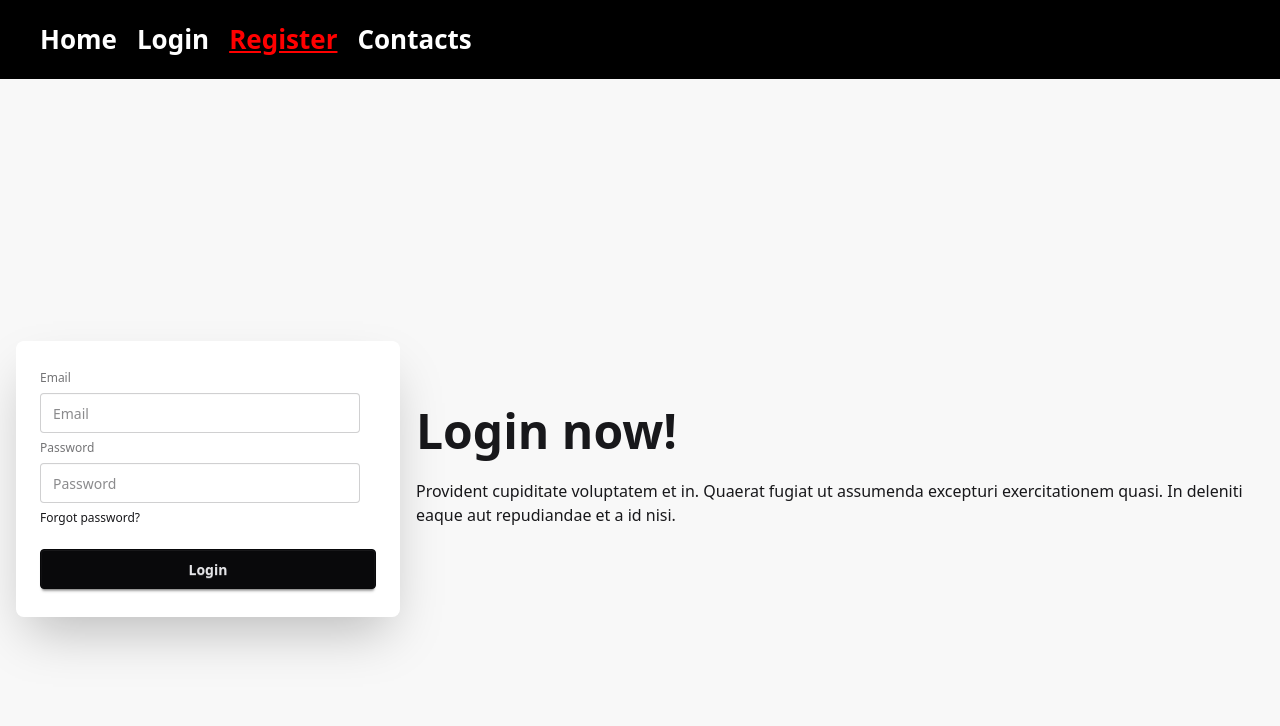
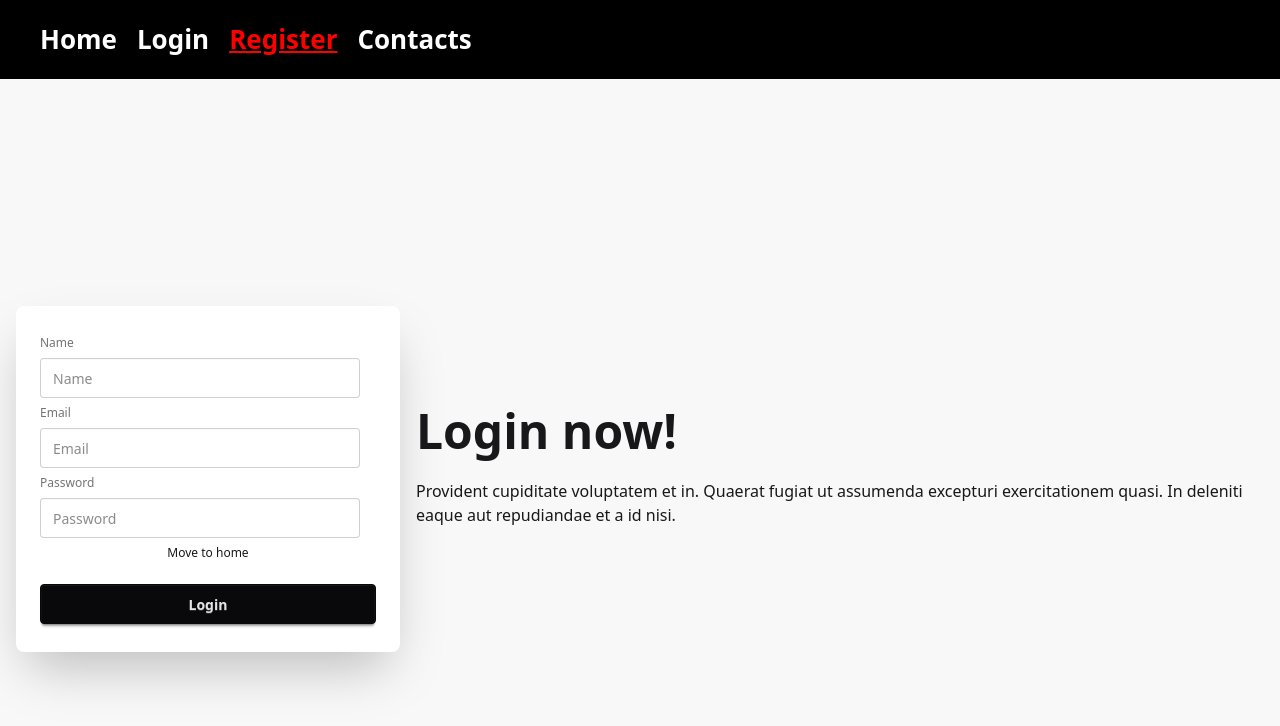
Before and after one commit to Vladyslav6/goit-react-hw-08, a React (Vite) app: page /register in a window 1280 px wide. Shown: the top 726 px of the page. Built offline with nearby package versions, Linux system fonts and the light colour scheme; no server answers.

Commit message:
addButtonToHome

```diff
--- a/src/pages/login/Login.jsx
+++ b/src/pages/login/Login.jsx
@@ -1,4 +1,5 @@
 import React from "react";
+import { NavLink } from "react-router-dom";
 
 const Login = () => {
   return <div className="hero bg-base-200 min-h-screen">
@@ -17,9 +18,10 @@ const Login = () => {
           <input type="email" className="input" placeholder="Email" />
           <label className="label">Password</label>
           <input type="password" className="input" placeholder="Password" />
-          <div><a className="link link-hover">Forgot password?</a></div>
+          <div className="m-auto"><NavLink className="link link-hover m-auto"to="/">Move to home</NavLink></div>
           <button className="btn btn-neutral mt-4">Login</button>
         </fieldset>
+
       </div>
     </div>
   </div>
--- a/src/pages/register/Register.jsx
+++ b/src/pages/register/Register.jsx
@@ -1,4 +1,5 @@
 import React from "react";
+import { NavLink } from "react-router-dom";
 
 const Register = () => {
   return <div className="hero bg-base-200 min-h-screen">
@@ -13,11 +14,13 @@ const Register = () => {
     <div className="card bg-base-100 w-full max-w-sm shrink-0 shadow-2xl">
       <div className="card-body">
         <fieldset className="fieldset">
+          <label className="label">Name</label>
+          <input type="text" className="input" placeholder="Name" />
           <label className="label">Email</label>
           <input type="email" className="input" placeholder="Email" />
           <label className="label">Password</label>
           <input type="password" className="input" placeholder="Password" />
-          <div><a className="link link-hover">Forgot password?</a></div>
+          <div className="m-auto"><NavLink className="link link-hover"to="/">Move to home</NavLink></div>
           <button className="btn btn-neutral mt-4">Login</button>
         </fieldset>
       </div>
```
